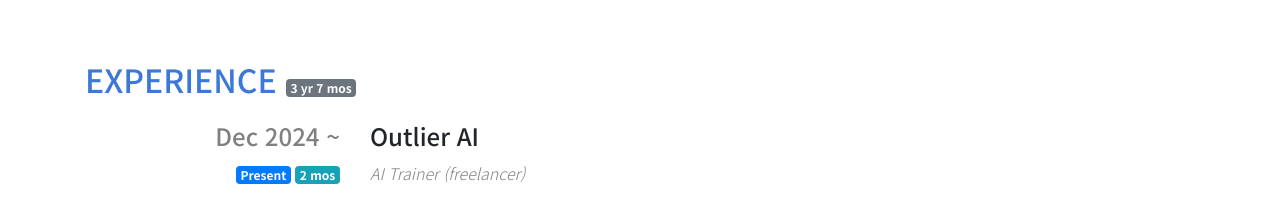
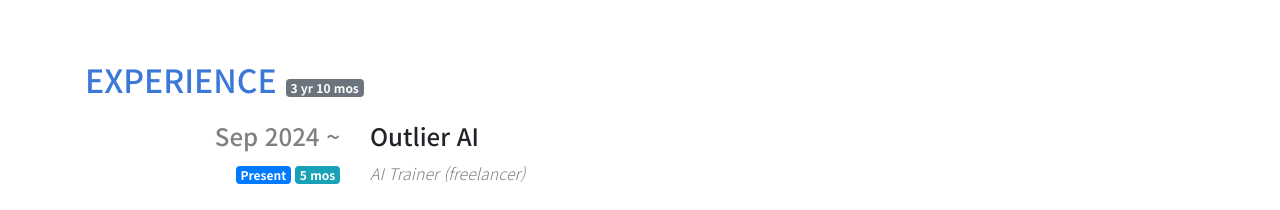
Before and after one commit to k7nsuy/portfolio, a Next.js app: page / in a window 1280 px wide. Shown: the part 1260-1470 px from the top of the page. Built offline with nearby package versions, Linux system fonts and the light colour scheme.

Commit message:
Update experience.ts

```diff
--- a/payload/experience.ts
+++ b/payload/experience.ts
@@ -7,7 +7,7 @@
     {
       title: 'Outlier AI',
       position: 'AI Trainer (freelancer)',
-      startedAt: 'Dec 2024',
+      startedAt: 'Sep 2024',
       endedAt: '',
       descriptions: [
         'Created and refined ground-truth datasets for training large language models, while writing efficient, functional code across multiple programming languages',
```
